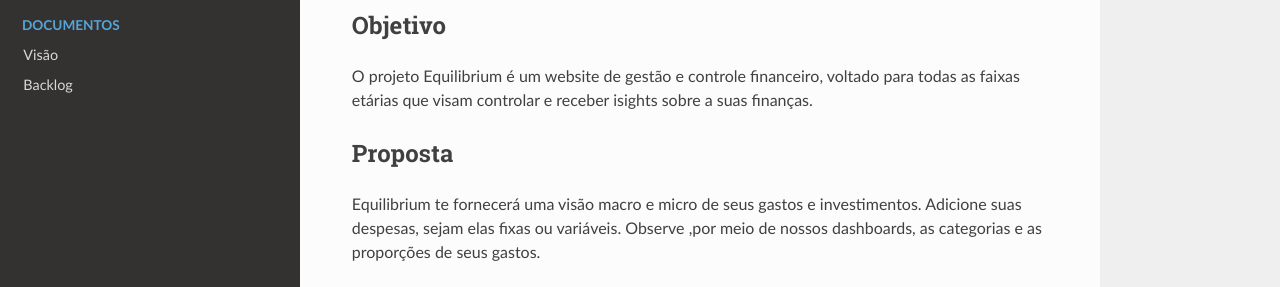
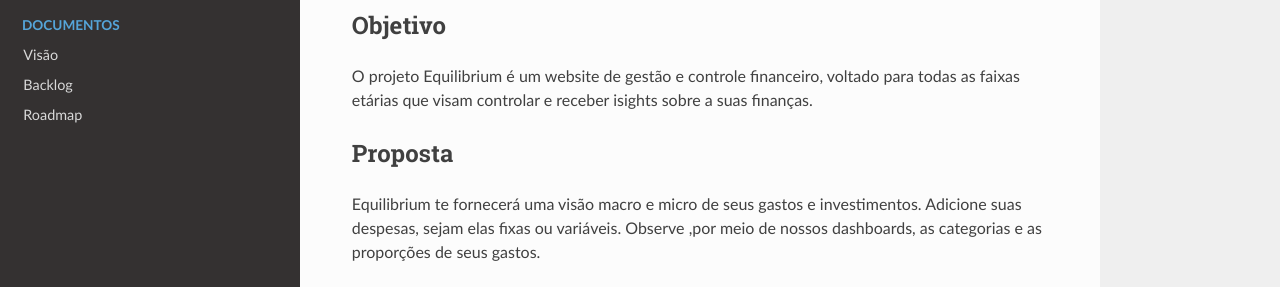
Before and after one commit to Cerrado-Agil/Equilibrium, an MkDocs documentation site: the page built from docs/index.md, in a window 1280 px wide. Shown: the part 199-486 px from the top of the page. Built offline with MkDocs 1.6.1, drawn with Linux system fonts in a browser that asks for light colours; nearby versions of some CDN libraries.

Commit message:
[update] Adicionando Roadmap

```diff
--- a/mkdocs.yml
+++ b/mkdocs.yml
@@ -4,5 +4,6 @@
   - Documentos:
     - Visão: documento_de_visao.md
     - Backlog: backlog.md
+    - Roadmap: Roadmap.md
 
 theme: readthedocs
```
